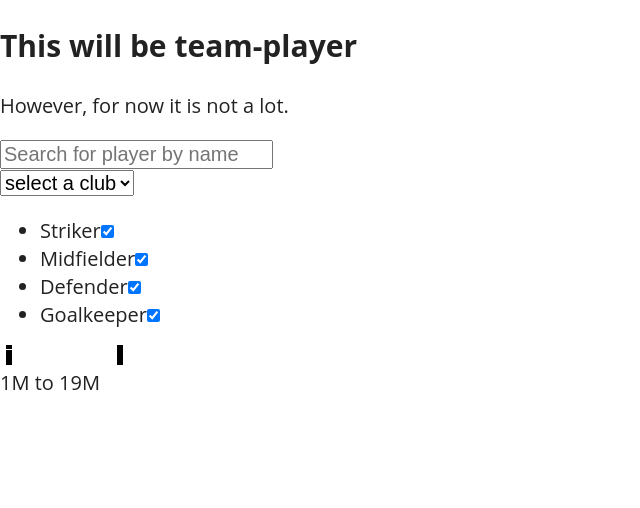
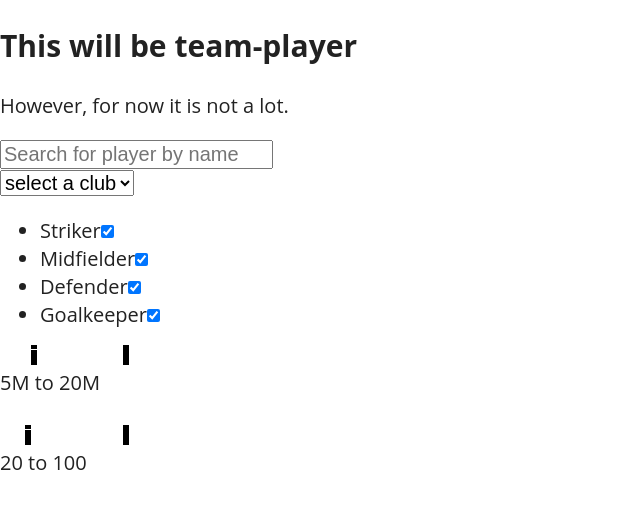
Before and after one commit to rycu/team-player, a React (Create React App) app: page / in a window 1280 px wide. Shown: the top 508 px of the page, without its empty margins (0-640 px from the left). Built offline with nearby package versions, Linux system fonts and the light colour scheme.

Commit message:
high/low slider added for player rank filter

```diff
--- a/src/containers/FiltersContainer.js
+++ b/src/containers/FiltersContainer.js
@@ -47,6 +47,17 @@ const FiltersContainer = ({filterState, actions}) => (
         unit={'M'}
       />
 
+      <DualRange
+        componentId={'rank'}
+        rangeObj={filterState.filters__rank}
+        updateRangeFilter={actions.updateDualRangeFilter}
+        min={0}
+        max={100}
+        step={0.1}
+        gap={2}
+        unit={''}
+      />
+
     </div>
 )
 
--- a/src/reducers/filters.js
+++ b/src/reducers/filters.js
@@ -10,8 +10,8 @@ const initialState =
     filters__name: '',
     filters__club: 0,
     filters__position: ['Striker','Midfielder','Defender','Goalkeeper'],
-    filters__price: {lowVal: 1, highVal: 19},
-    filters__rank: {lowVal: 1, highVal: 19}
+    filters__price: {lowVal: 5, highVal: 20},
+    filters__rank: {lowVal: 20, highVal: 100}
   };
 
 //ES6 default arguments syntax for state arg
```
